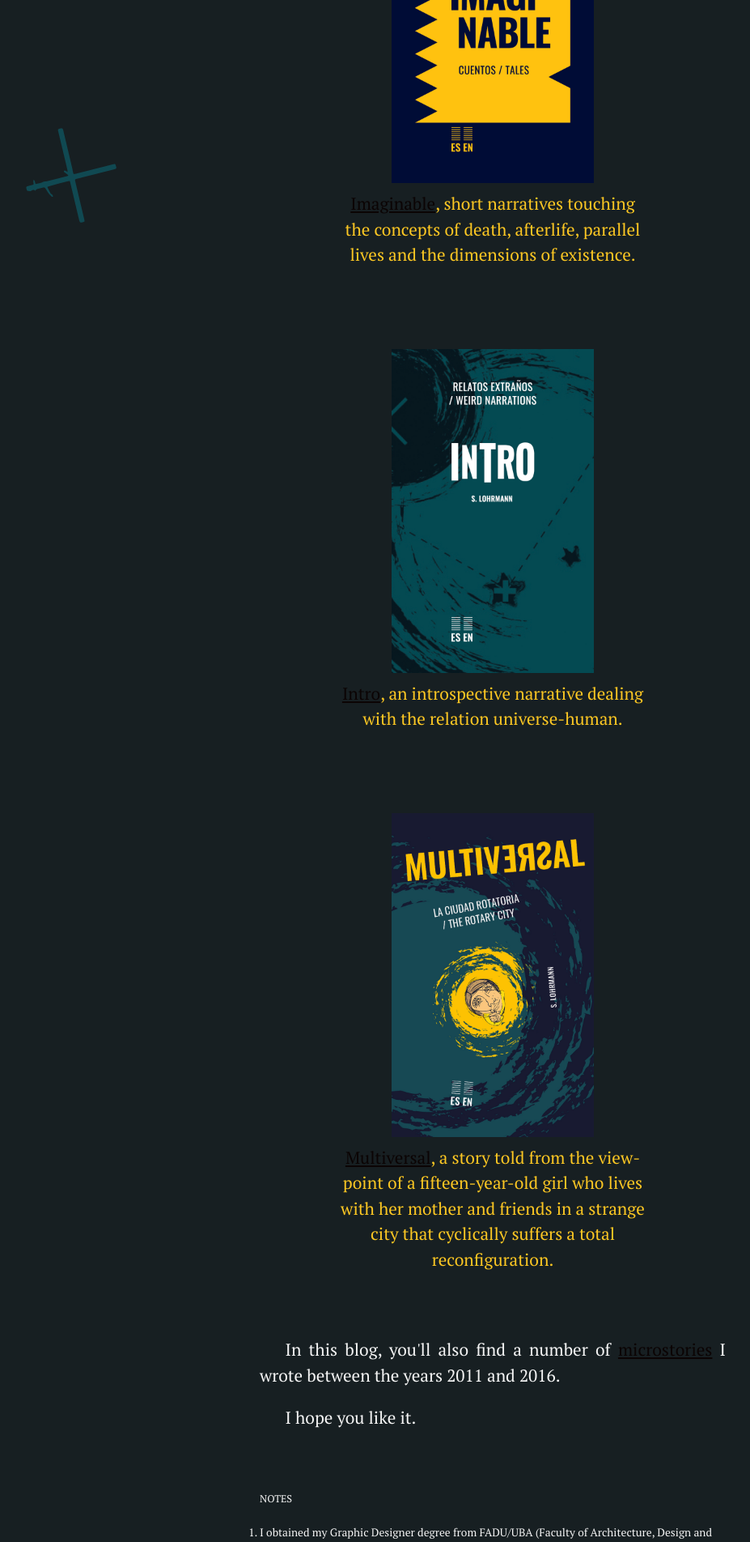
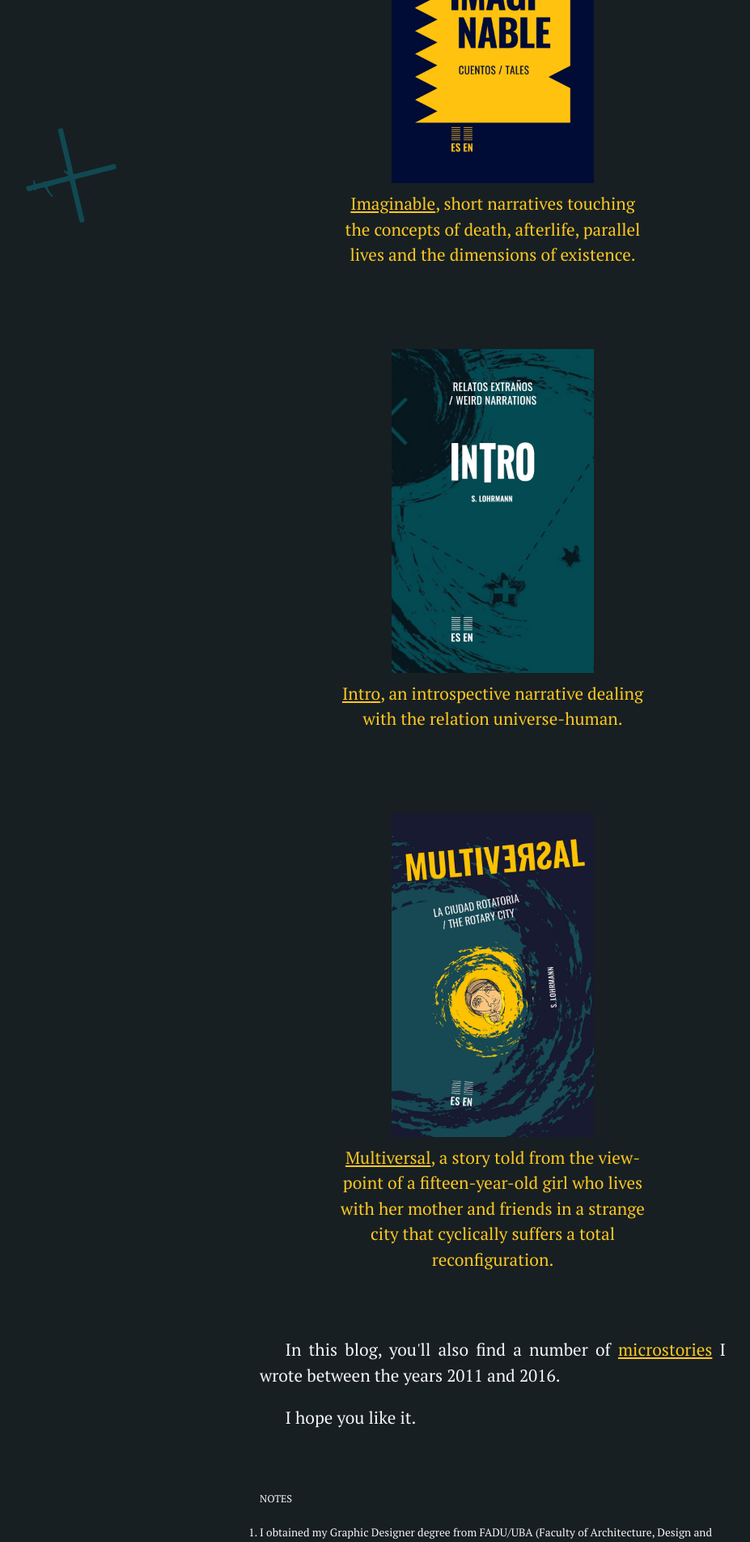
Before and after one commit to silvialohrmann/editorial, a Jekyll site: the page built from about.md, in a window 1280 px wide. Shown: the part 1987-3891 px from the top of the page at 81% size, without its empty margins (31-958 px from the left). Built offline with Jekyll 4.4.1, drawn with Linux system fonts in a browser that asks for light colours.

Commit message:
Update about.md

```diff
--- a/about.md
+++ b/about.md
@@ -21,18 +21,18 @@
 <div style="margin:auto;">
  <div id="imaginable">
 <img style="margin:80px auto 10px;" src="/assets/images/Imaginable%20-%20cover.jpg" alt="Imaginable" width="250">
-<p style="max-width:18em; color:#fcc723; text-align:center; margin:auto;"><a href="https://editorial.silvialohrmann.com/categories/#Imaginable">Imaginable</a>, short narratives touching the concepts of death, afterlife, parallel lives and the dimensions of existence.</p>
+<p style="max-width:18em; color:#fcc723; text-align:center; margin:auto;"><a style="color:#fcc723;" href="https://editorial.silvialohrmann.com/categories/#Imaginable">Imaginable</a>, short narratives touching the concepts of death, afterlife, parallel lives and the dimensions of existence.</p>
  </div>
  <div id="intro">
 <img style="margin:100px auto 10px;" src="/assets/images/Intro%20-%20cover.jpg" alt="Intro" width="250">
-<p style="max-width:18em; color:#fcc723; text-align:center; margin:auto;"><a href="https://editorial.silvialohrmann.com/categories/#Intro">Intro</a>, an introspective narrative dealing with the relation universe-human.</p>
+<p style="max-width:18em; color:#fcc723; text-align:center; margin:auto;"><a style="color:#fcc723;" href="https://editorial.silvialohrmann.com/categories/#Intro">Intro</a>, an introspective narrative dealing with the relation universe-human.</p>
  </div>
  <div id="multiversal">
 <img style="margin:100px auto 10px;" src="/assets/images/Multiversal%20-%20cover.jpg" alt="Multiversal" width="250">
-<p style="max-width:18em; color:#fcc723; text-align:center; margin:auto; margin-bottom:80px;"><a href="https://editorial.silvialohrmann.com/categories/#Multiversal">Multiversal</a>, a story told from the viewpoint of a fifteen-year-old girl who lives with her mother and friends in a strange city that cyclically suffers a total reconfiguration.</p>
+<p style="max-width:18em; color:#fcc723; text-align:center; margin:auto; margin-bottom:80px;"><a style="color:#fcc723;" href="https://editorial.silvialohrmann.com/categories/#Multiversal">Multiversal</a>, a story told from the viewpoint of a fifteen-year-old girl who lives with her mother and friends in a strange city that cyclically suffers a total reconfiguration.</p>
  </div>
  </div>
- <p>In this blog, you'll also find a number of <a href="https://editorial.silvialohrmann.com/categories/#Microstories">microstories</a> I wrote between the years 2011 and 2016.</p>
+ <p>In this blog, you'll also find a number of <a style="color:#fcc723;" href="https://editorial.silvialohrmann.com/categories/#Microstories">microstories</a> I wrote between the years 2011 and 2016.</p>
 
 <p>I hope you like it.</p>
 <h5>Notes</h5>
```
